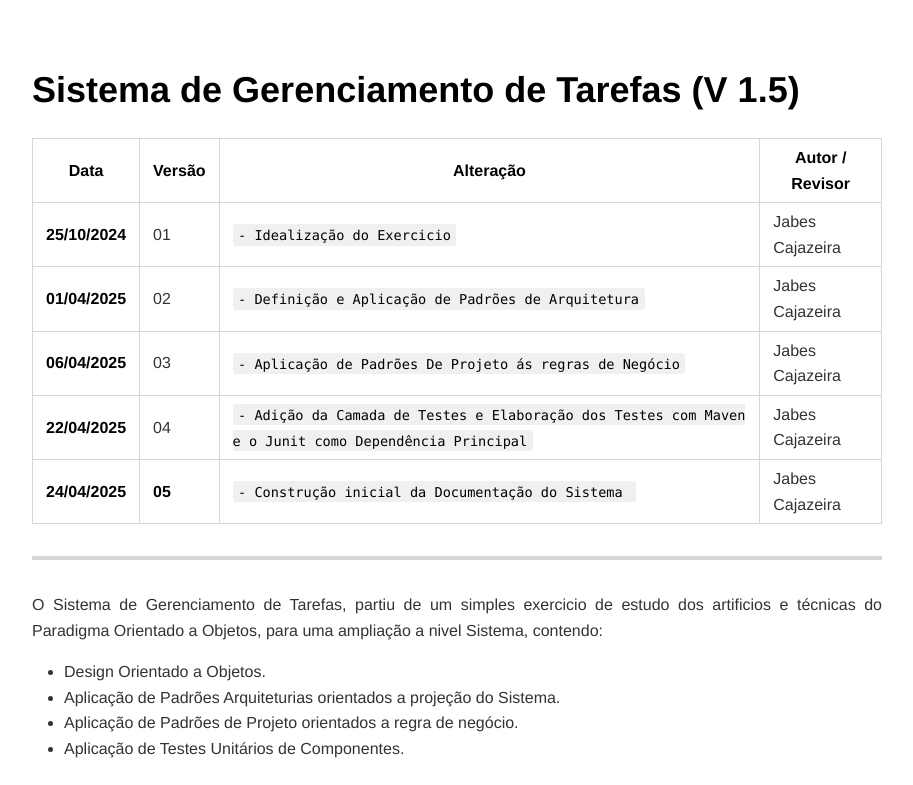
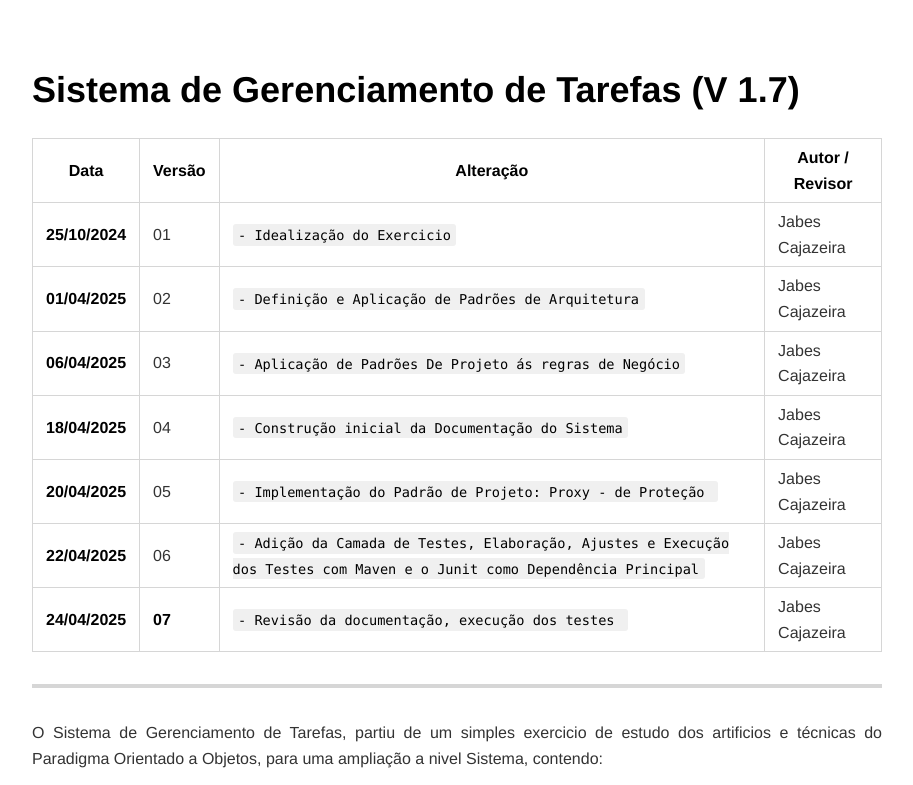
Before and after one commit to MrJabes762/Sistema-de-Gerenciamento-de-Tarefas, a plain HTML site: page index.html in a window 1280 px wide. Shown: the top 785 px of the page, without its empty margins (183-1096 px from the left). Drawn offline with nearby package versions, Linux system fonts and the light colour scheme.

Commit message:
feat: Atualiza versão do Sistema de Gerenciamento de Tarefas para V 1.7 e revisa documentação

```diff
--- a/index.html
+++ b/index.html
@@ -69,7 +69,7 @@
 
       <div class="crossnote markdown-preview  ">
 
-<h1 id="sistema-de-gerenciamento-de-tarefas-v-15">Sistema de Gerenciamento de Tarefas (V 1.5) </h1>
+<h1 id="sistema-de-gerenciamento-de-tarefas-v-17">Sistema de Gerenciamento de Tarefas (V 1.7) </h1>
 <table>
 <thead>
 <tr>
@@ -99,15 +99,27 @@
 <td>Jabes Cajazeira</td>
 </tr>
 <tr>
+<td><strong>18/04/2025</strong></td>
+<td>04</td>
+<td><code>- Construção inicial da Documentação do Sistema</code></td>
+<td>Jabes Cajazeira</td>
+</tr>
+<tr>
+<td><strong>20/04/2025</strong></td>
+<td>05</td>
+<td><code>- Implementação do Padrão de Projeto: Proxy - de Proteção </code></td>
+<td>Jabes Cajazeira</td>
+</tr>
+<tr>
 <td><strong>22/04/2025</strong></td>
-<td>04</td>
-<td><code>- Adição da Camada de Testes e Elaboração dos Testes com Maven e o Junit como Dependência Principal</code></td>
+<td>06</td>
+<td><code>- Adição da Camada de Testes, Elaboração, Ajustes e Execução dos Testes com Maven e o Junit como Dependência Principal</code></td>
 <td>Jabes Cajazeira</td>
 </tr>
 <tr>
 <td><strong>24/04/2025</strong></td>
-<td><strong>05</strong></td>
-<td><code>- Construção inicial da Documentação do Sistema </code></td>
+<td><strong>07</strong></td>
+<td><code>-  Revisão da documentação, execução dos testes </code></td>
 <td>Jabes Cajazeira</td>
 </tr>
 </tbody>
@@ -205,7 +217,7 @@ Camada responsável pela gestão das entidades do sistema, sejam elas persistent
 <p><sup class="footnote-ref"><a href="#fn1" id="fnref1">[1]</a></sup></p>
 <p>Garantir que uma classe tenha somente uma instância e fornecer um ponto global de acesso para a mesma.</p>
 <h5 id="motivação">Motivação </h5>
-<p>Considerando a visualização aquiterural em Layred Arquiteture citada anteriormente, é preciso que em cada camada adjacente a atual, adquira UMA UNICA INSTANCIA da camada que será utilizada para realizar a sua responsabilidade. Em Frameworks comuns, isso é feito de forma declarativa usando a anotação <strong>@Autowired</strong> - apos a delaração da camada, essa anotação injeta uma instancia da qual foi solicitada, ou simplismente sendo instanciada a partir do construtor ou criando uma constante da camada (Spring Boot) e no Quarkus nós temos a utilizaçao do <strong>@Singleton</strong>. No cenário atual - simulando a visualização, o padrão singleton se adequaria perfeitamente, uma vez que, nós garantimos haja injeção de uma unica instancia a qual será acessada pelo repositorio atual. Assim tal logica é aplicada para as camadas adjacentes.</p>
+<p>Considerando a visualização aquiterural em Layred Arquiteture citada anteriormente, é preciso que em cada camada adjacente a atual, adquira <strong>UMA UNICA INSTANCIA</strong> da camada que será utilizada para realizar a sua responsabilidade. Em Frameworks comuns, isso é feito de forma declarativa usando a anotação <strong>@Autowired</strong> - apos a delaração da camada, essa anotação injeta uma instancia da qual foi solicitada, ou simplismente sendo instanciada a partir do construtor ou criando uma constante da camada <strong>(Spring Boot)</strong> e no <strong>Quarkus</strong> nós temos a utilizaçao da anotação <strong>@Singleton</strong>. No cenário atual - simulando a visualização, o padrão singleton se adequaria perfeitamente, uma vez que, nós garantimos haja injeção de uma unica instancia a qual será acessada pelo repositorio atual. Assim tal logica é aplicada para as camadas adjacentes.</p>
 <h5 id="estrutura">Estrutura </h5>
 <h2 id="praticas-aplicadas">Praticas Aplicadas </h2>
 <ul>
@@ -219,6 +231,7 @@ Camada responsável pela gestão das entidades do sistema, sejam elas persistent
 <li>Junit 4.13.2</li>
 <li>Maven</li>
 </ul>
+<h2 id="como-executar">Como Executar </h2>
 <h2 id="referencias">Referencias: </h2>
 <hr class="footnotes-sep">
 <section class="footnotes">
```
Also changed, not shown: 1 other file.
